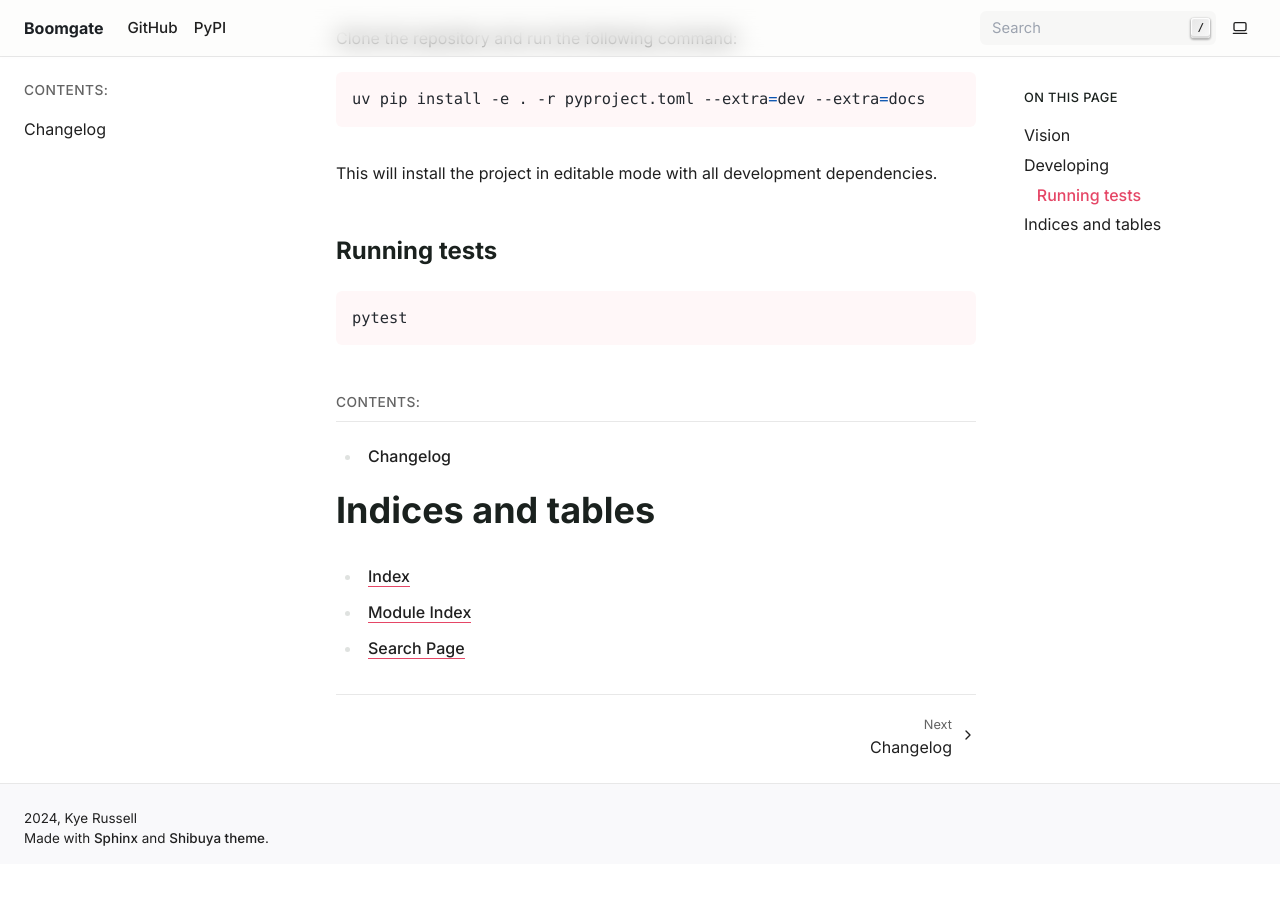
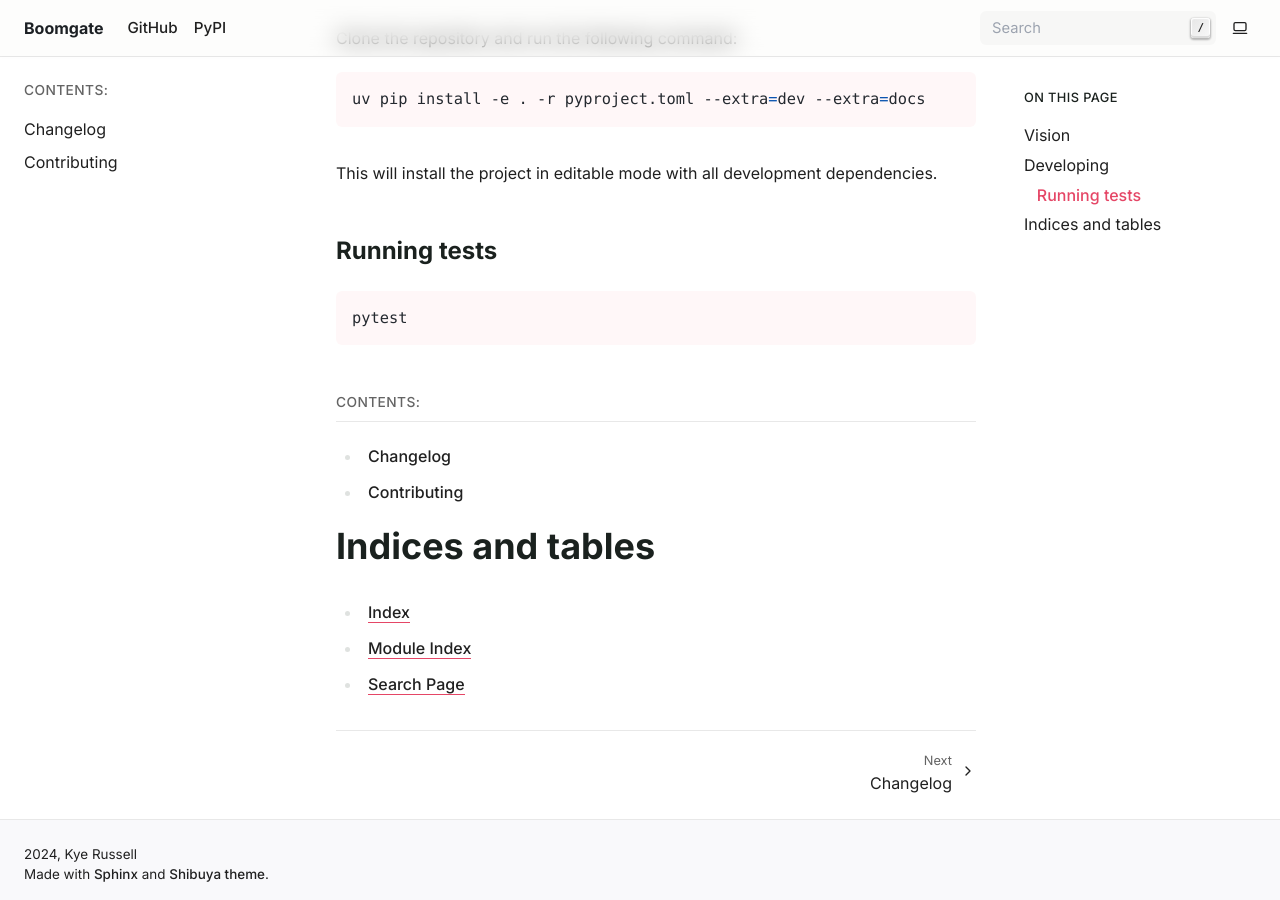
Before and after one commit to KyeRussell/boomgate, a Sphinx documentation site: the page built from docs/index.rst, in a window 1280 px wide and 900 px high, scrolled down 1154 px. Built offline with Sphinx 7.4.7, drawn with Linux system fonts in a browser that asks for light colours; before the commit the page ends 2018 px from its top, so only the background shows below that; some of the changed lines change nothing that is shown.

Commit message:
Fixed docs.

```diff
--- a/docs/conf.py
+++ b/docs/conf.py
@@ -15,7 +15,7 @@
     "accent_color": "ruby",
     "nav_links": [
         {"title": "GitHub", "url": "https://github.com/KyeRussell/boomgate"},
-        {"title": "PyPI", "url": "https://pypi.org/projects/boomgate"},
+        {"title": "PyPI", "url": "https://pypi.org/project/boomgate"},
     ],
 }
 
--- a/docs/index.rst
+++ b/docs/index.rst
@@ -6,6 +6,7 @@
    :caption: Contents:
 
    CHANGELOG
+   CONTRIBUTING
 
 
 Indices and tables
```
